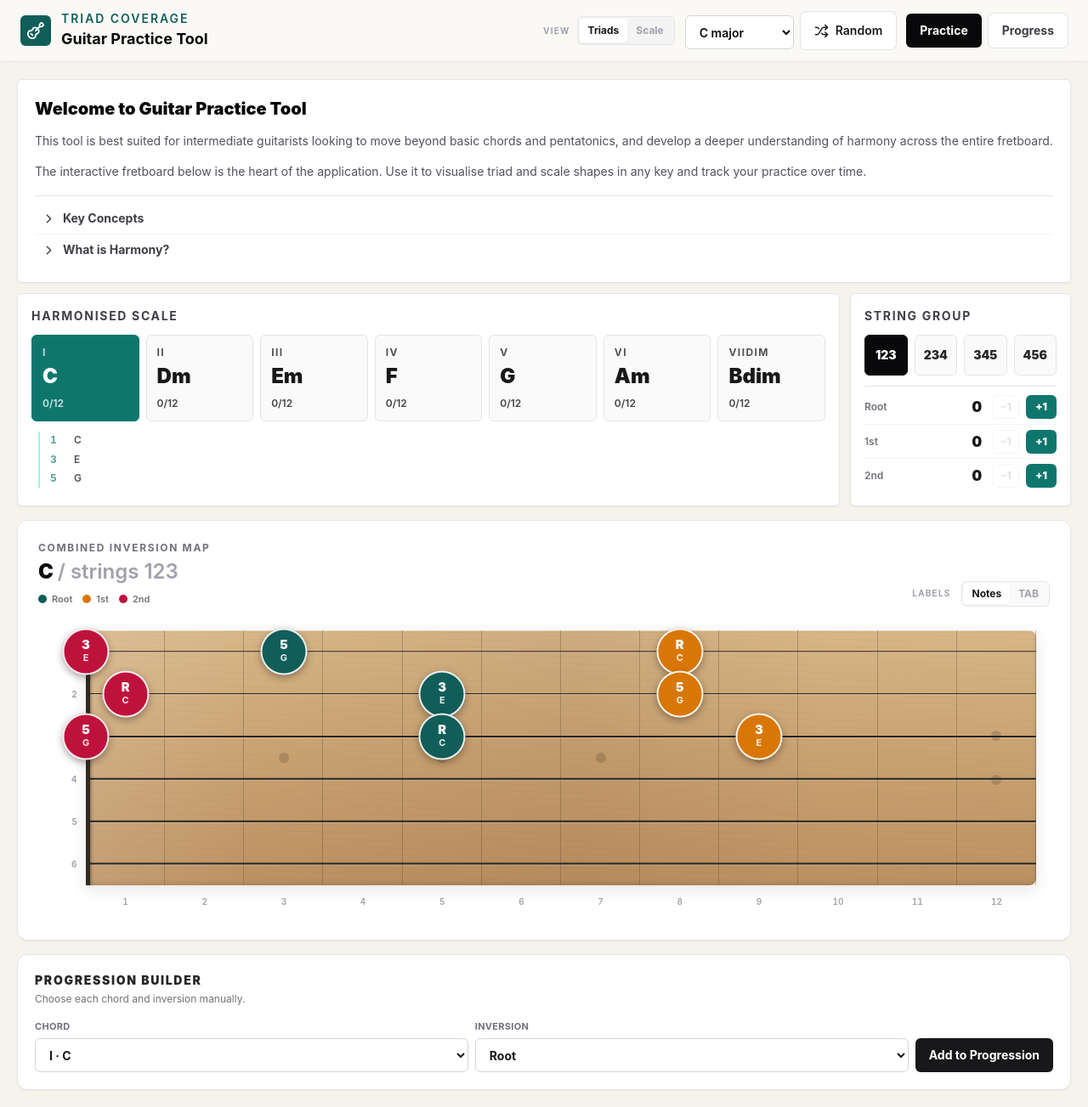
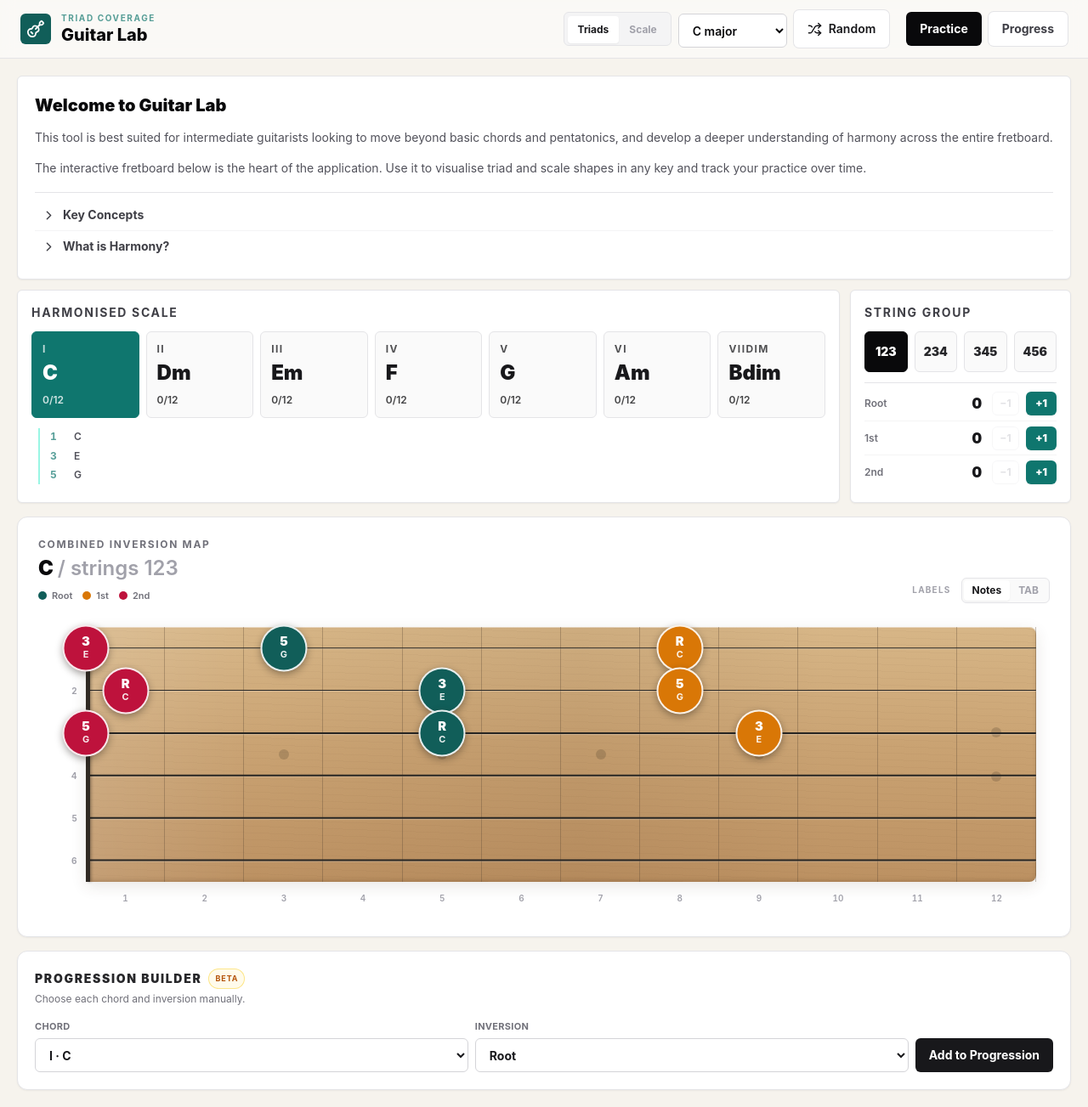
Before and after one commit to Patrock3/GuitarPracticeTool, a React (Vite) app: page / in a window 1280 px wide. Shown: the whole page at 85% size. Built offline with nearby package versions, Linux system fonts and the light colour scheme.

Commit message:
Rebrand app as Guitar Lab

```diff
--- a/index.html
+++ b/index.html
@@ -3,7 +3,7 @@
   <head>
     <meta charset="UTF-8" />
     <meta name="viewport" content="width=device-width, initial-scale=1.0" />
-    <title>Guitar Practice Tool</title>
+    <title>Guitar Lab</title>
   </head>
   <body>
     <div id="root"></div>
--- a/package.json
+++ b/package.json
@@ -1,5 +1,5 @@
 {
-  "name": "guitar-practice-tool",
+  "name": "guitar-lab",
   "private": true,
   "version": "0.1.0",
   "type": "module",
--- a/src/components/layout/AppLayout.tsx
+++ b/src/components/layout/AppLayout.tsx
@@ -34,21 +34,21 @@ export function AppLayout({
               <Guitar size={22} aria-hidden="true" />
             </div>
             <div>
-              <p className="text-sm font-semibold uppercase tracking-[0.14em] text-teal-800">
+              <p className="text-[10px] font-bold uppercase tracking-[0.16em] text-teal-700/70">
                 Triad Coverage
               </p>
-              <h1 className="text-lg font-bold text-zinc-950">Guitar Practice Tool</h1>
+              <h1 className="text-xl font-extrabold leading-tight text-zinc-950">Guitar Lab</h1>
             </div>
           </div>
-          <div className="flex flex-col gap-3 sm:flex-row sm:items-center">
-            <fieldset className="flex items-center gap-2" aria-label="Visualisation mode">
-              <legend className="sr-only">View</legend>
-              <span className="text-[10px] font-bold uppercase tracking-[0.12em] text-zinc-400">View</span>
-              <div className="flex rounded-md border border-zinc-200 bg-zinc-100 p-0.5">
+          <div className="flex flex-col gap-3 sm:flex-row sm:items-center sm:gap-5">
+            <div className="flex flex-col gap-2 sm:flex-row sm:items-center">
+              <fieldset aria-label="Visualisation mode">
+                <legend className="sr-only">Visualisation mode</legend>
+                <div className="flex h-10 rounded-md border border-zinc-200 bg-zinc-100 p-1">
                   {(["triads", "scale"] as const).map((mode) => (
                     <button
                       aria-pressed={visualisationMode === mode}
-                    className={`rounded px-2.5 py-1.5 text-xs font-bold capitalize transition ${visualisationMode === mode ? "bg-white text-zinc-900 shadow-sm" : "text-zinc-400 hover:text-zinc-700"}`}
+                      className={`h-8 rounded px-3 text-xs font-bold capitalize transition ${visualisationMode === mode ? "bg-white text-zinc-900 shadow-sm" : "text-zinc-400 hover:text-zinc-700"}`}
                       key={mode}
                       onClick={() => onVisualisationModeChange(mode)}
                       type="button"
@@ -64,6 +64,7 @@ export function AppLayout({
                 onChange={onKeyChange}
                 onRandom={onRandomKey}
               />
+            </div>
             <nav className="flex gap-2">
               <NavButton active={activePage === "practice"} onClick={() => onPageChange("practice")}>
                 Practice
--- a/src/components/progress/ProgressPage.tsx
+++ b/src/components/progress/ProgressPage.tsx
@@ -36,7 +36,12 @@ export function ProgressPage({ chords, progress }: ProgressPageProps) {
     <div className="grid gap-4 lg:grid-cols-[minmax(0,1fr)_400px]">
       <section className="rounded-md border border-zinc-200 bg-white p-4 shadow-sm">
         <div className="mb-4">
-          <h2 className="text-xl font-black text-zinc-950">Progress database</h2>
+          <h2 className="flex items-center gap-2 text-xl font-black text-zinc-950">
+            Progress database
+            <span className="rounded-full bg-amber-50 px-2 py-0.5 text-[9px] font-bold uppercase tracking-[0.1em] text-amber-700 ring-1 ring-inset ring-amber-200">
+              Beta
+            </span>
+          </h2>
           <p className="mt-1 text-sm text-zinc-600">
             Counts show total practices across the three inversions for each chord and string group.
           </p>
--- a/src/components/progression/ProgressionBuilder.tsx
+++ b/src/components/progression/ProgressionBuilder.tsx
@@ -60,7 +60,12 @@ export function ProgressionBuilder({ canUndoClear, canUndoSuggestion, chords, it
     <section className="rounded-xl border border-zinc-200 bg-white p-4 shadow-sm sm:p-5">
       <div className="flex flex-wrap items-start justify-between gap-3">
         <div>
-          <h2 className="text-sm font-black uppercase tracking-[0.12em] text-zinc-800">Progression Builder</h2>
+          <h2 className="flex items-center gap-2 text-sm font-black uppercase tracking-[0.12em] text-zinc-800">
+            Progression Builder
+            <span className="rounded-full bg-amber-50 px-2 py-0.5 text-[9px] font-bold tracking-[0.1em] text-amber-700 ring-1 ring-inset ring-amber-200">
+              Beta
+            </span>
+          </h2>
           <p className="mt-1 text-xs text-zinc-500">Choose each chord and inversion manually.</p>
         </div>
         {items.length === 0 && canUndoClear && (
--- a/src/components/workspace/WelcomeCard.tsx
+++ b/src/components/workspace/WelcomeCard.tsx
@@ -15,7 +15,7 @@ interface ConceptGroup {
 }
 
 const welcomeContent = {
-  title: "Welcome to Guitar Practice Tool",
+  title: "Welcome to Guitar Lab",
   introduction: [
     "This tool is best suited for intermediate guitarists looking to move beyond basic chords and pentatonics, and develop a deeper understanding of harmony across the entire fretboard.",
     "The interactive fretboard below is the heart of the application. Use it to visualise triad and scale shapes in any key and track your practice over time.",
@@ -82,7 +82,6 @@ const welcomeContent = {
           ],
         },
       ] as ConceptGroup[],
-      closing: "Now get practising!",
     },
     {
       id: "what-is-harmony",
@@ -104,7 +103,7 @@ const welcomeContent = {
         },
         {
           title: "From Scale to Chords",
-          description: "A major scale is more than a sequence of notes. Each scale degree can become the root of a chord using only notes from that key.",
+          description: "The major scale is the foundation of harmony. The Harmonised Scale card below shows the chords that naturally occur in each key. Learning the major scale makes it much easier to understand other scales, chord progressions and harmony.",
           points: [
             {
               label: "A natural chord family:",
@@ -152,7 +151,6 @@ const welcomeContent = {
           ],
         },
       ] as ConceptGroup[],
-      closing: "Listen for these connections in music you already know.",
     },
   ],
 };
@@ -241,7 +239,6 @@ export function WelcomeCard() {
                         </section>
                       ))}
                     </div>
-                    <p className="mt-5 font-bold text-zinc-900">{section.closing}</p>
                   </div>
                 </div>
               </div>
```
Also changed, not shown: 1 other file (tests, documents, lock files or other folders). Lines whose indentation alone changed are shown as unchanged.
